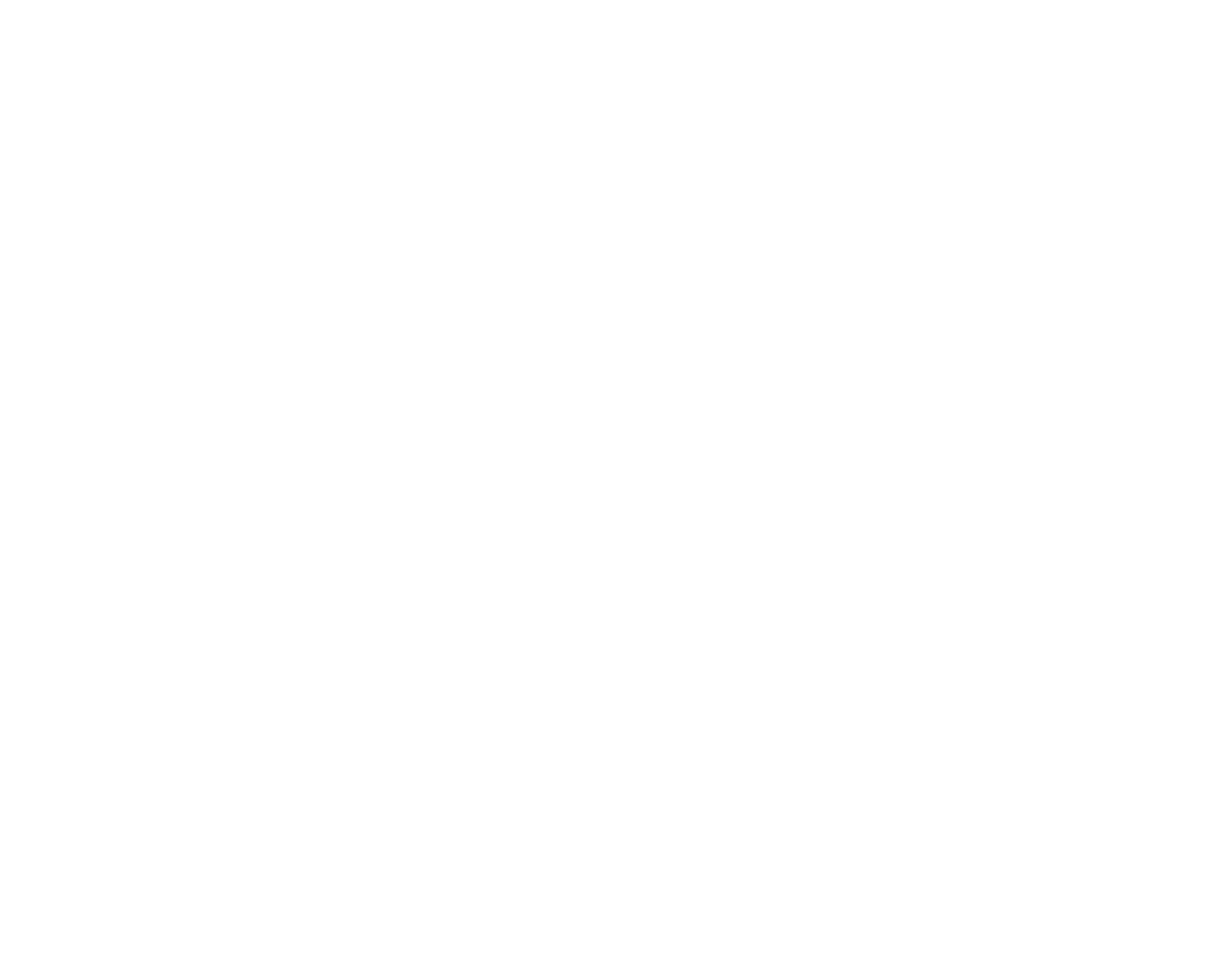
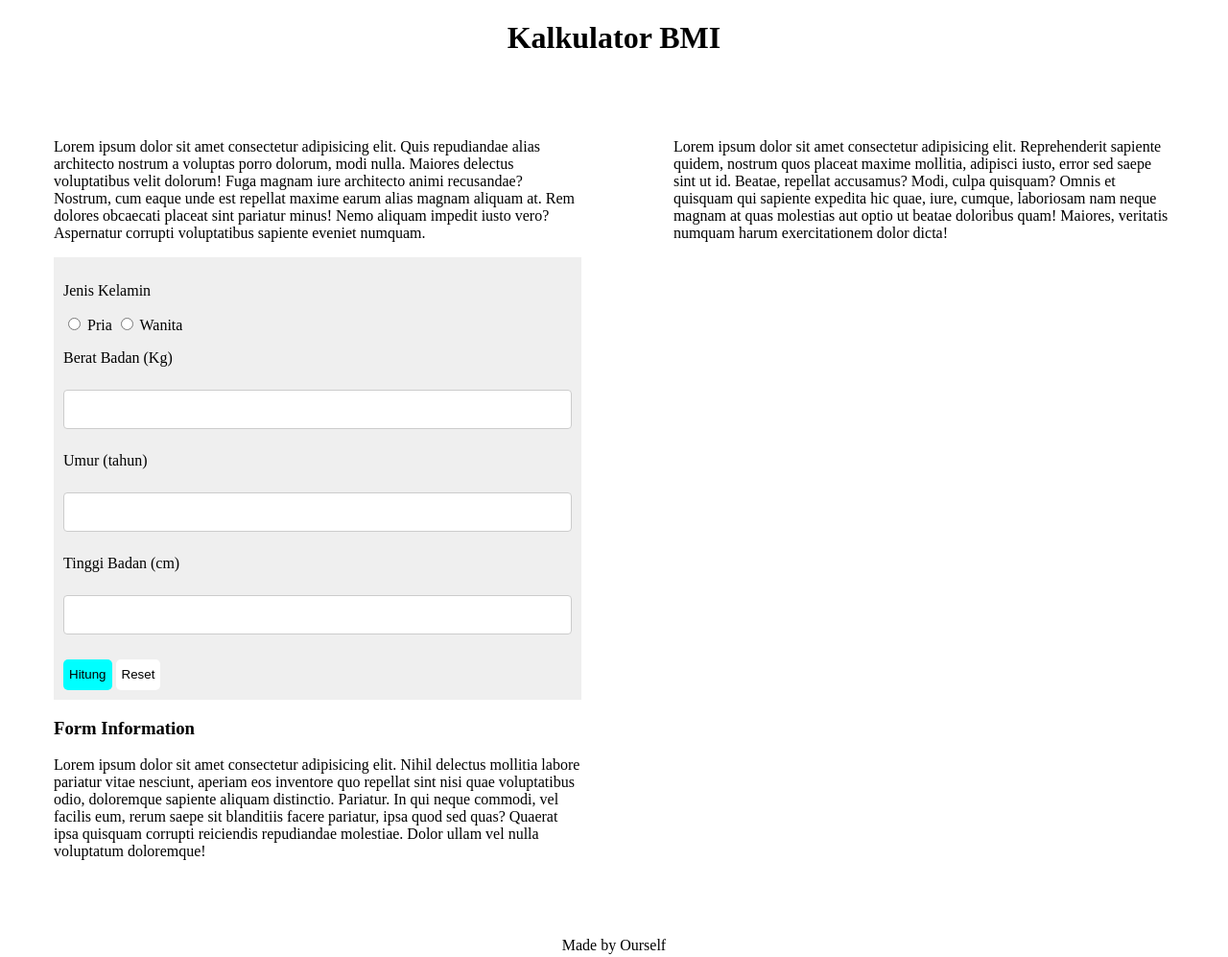
Before and after one commit to revou-fundamental-course/5-aug-24-MRaihanSyamaI, a plain HTML site: page index.html in a window 1280 px wide. Shown: the whole page at 96% size. Before the commit the page ends 800 px from the top, so only its background shows below. Drawn offline with Linux system fonts and the light colour scheme.

Commit message:
uodate layout + styling

```diff
--- a/css/style.css
+++ b/css/style.css
@@ -0,0 +1,44 @@
+form {
+    background-color: #efefef;
+    padding: 10px;
+}
+
+main {
+    display: flex;
+}
+
+aside {
+    padding: 48px;
+}
+
+.main-tittle {
+    text-align: center;
+}
+
+.btn{
+    height: 2rem;
+    border: none;
+    border-radius: 5px;
+}
+
+.btn-input {
+    background-color: aqua;
+}
+
+.btn-reset {
+    background-color: white;
+}
+
+input[type=number] {
+    width: 100%;
+    padding: 12px 20px;
+    margin: 8px 0;
+    display: inline-block;
+    border: 1px solid #ccc;
+    border-radius: 4px;
+    box-sizing: border-box;
+}
+
+footer {
+    text-align: center;
+}
--- a/index.html
+++ b/index.html
@@ -7,6 +7,66 @@
     <link rel="stylesheet" href="css/style.css">
 </head>
 <body>
+    <header>
+        <h1 class="main-tittle">Kalkulator BMI</h1>
+    </header>
 
+    <main>
+        <aside>
+            <article>
+                <p>Lorem ipsum dolor sit amet consectetur adipisicing elit. Quis repudiandae alias architecto nostrum a voluptas porro dolorum, modi nulla. Maiores delectus voluptatibus velit dolorum! Fuga magnam iure architecto animi recusandae?
+                Nostrum, cum eaque unde est repellat maxime earum alias magnam aliquam at. Rem dolores obcaecati placeat sint pariatur minus! Nemo aliquam impedit iusto vero? Aspernatur corrupti voluptatibus sapiente eveniet numquam.
+                </p>
+            </article>
+
+            <form>
+                <div>
+                    <p>Jenis Kelamin</p>
+                    <input type="radio" name="jenisKelamin" id="pria">
+                    <label for="pria">Pria</label>
+                    <input type="radio" name="jenisKelamin" id="wanita">
+                    <label for="wanita">Wanita</label>
+                </div>
+
+                <div>
+                    <p>Berat Badan <span>(Kg)</span></p>
+                    <input type="number" name="weight" id="beratBadan">
+                </div>
+
+                <div>
+                    <p>Umur <span>(tahun)</span></p>
+                    <input type="number" name="age" id="umur">
+                </div>
+
+                <div>
+                    <p>Tinggi Badan <span>(cm)</span></p>
+                    <input type="number" name="height" id="tinggiBadan">
+                </div>
+                <br>
+                <div class="form-btn-container">
+                    <button class="btn btn-input">Hitung</button>
+                    <button class="btn btn-reset">Reset</button>
+                </div>
+            </form>
+
+            <article>
+                <h1>Form Information</h1>
+
+                <p>Lorem ipsum dolor sit amet consectetur adipisicing elit. Nihil delectus mollitia labore pariatur vitae nesciunt, aperiam eos inventore quo repellat sint nisi quae voluptatibus odio, doloremque sapiente aliquam distinctio. Pariatur.
+                In qui neque commodi, vel facilis eum, rerum saepe sit blanditiis facere pariatur, ipsa quod sed quas? Quaerat ipsa quisquam corrupti reiciendis repudiandae molestiae. Dolor ullam vel nulla voluptatum doloremque!</p>
+            </article>
+        </aside>
+
+        <aside>
+            <section>
+                <p>Lorem ipsum dolor sit amet consectetur adipisicing elit. Reprehenderit sapiente quidem, nostrum quos placeat maxime mollitia, adipisci iusto, error sed saepe sint ut id. Beatae, repellat accusamus? Modi, culpa quisquam?
+                Omnis et quisquam qui sapiente expedita hic quae, iure, cumque, laboriosam nam neque magnam at quas molestias aut optio ut beatae doloribus quam! Maiores, veritatis numquam harum exercitationem dolor dicta!</p>
+            </section>
+        </aside>
+    </main>
+
+    <footer>
+        <p>Made by Ourself</p>
+    </footer>
 </body>
 </html>
```
